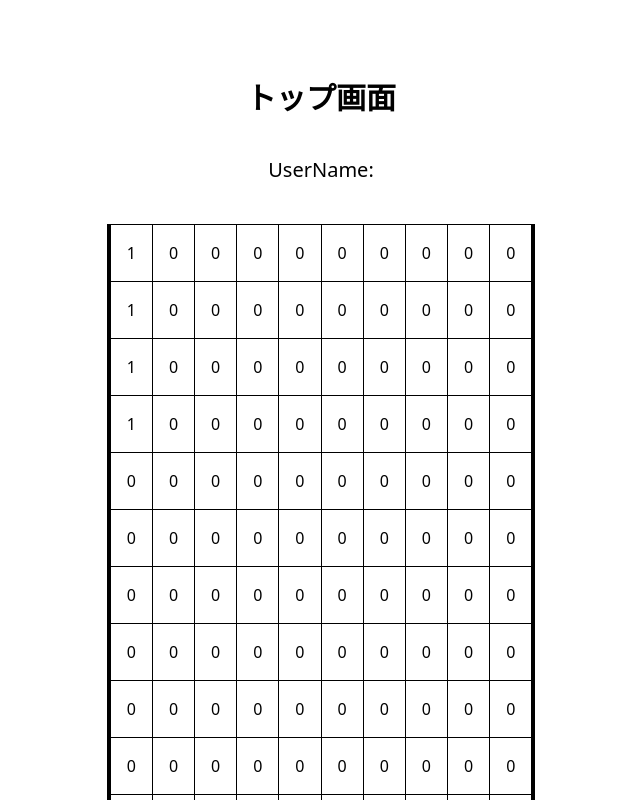
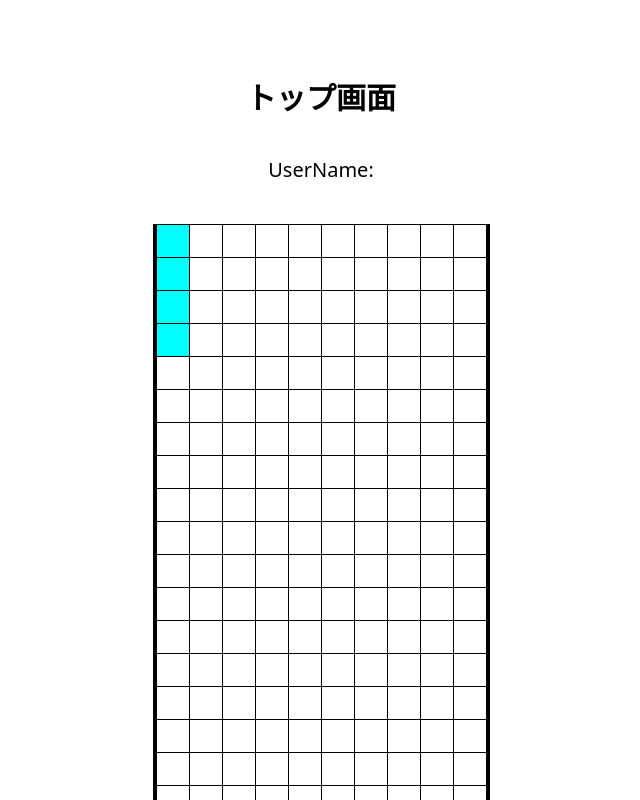
Before and after one commit to kawabata324/tetris, a Vue app: page /play in a window 1280 px wide. Shown: the top 800 px of the page, without its empty margins (319-959 px from the left). Built offline with nearby package versions, Linux system fonts and the light colour scheme.

Commit message:
[UPDATE]色で描画できるようになった

```diff
--- a/src/pages/PlayPage.vue
+++ b/src/pages/PlayPage.vue
@@ -11,21 +11,47 @@ const state = reactive({
 const rowNum = 20;
 const columnNum = 10;
 //20行の空の配列を定義 [[],[].....]
-  const fields: number[][] = new Array(rowNum);
+const fields: number[][] = new Array(rowNum);
 
-for (let step=0; step < rowNum; step++){
+for (let step = 0; step < rowNum; step++) {
   //[,,,,,,,,,] 10個の区切りがある配列を作成し fill methodで全てに０を入れるfieldColumnを作る
   const fieldColumn = new Array(columnNum).fill(0);
 
   //fields[0] に作成した０が10個入った配列を代入し、行ごとに管理できるようにする
-  fields[step] = fieldColumn
+  fields[step] = fieldColumn;
 }
 
 //画面の最上部の左端にIテトロミノを出現させる
-fields[0][0] = 1
-fields[1][0] = 1
-fields[2][0] = 1
-fields[3][0] = 1
+fields[0][0] = 1;
+fields[1][0] = 1;
+fields[2][0] = 1;
+fields[3][0] = 1;
+
+const classBlockColor = (y: number, x: number): string => {
+  const colorType = fields[y][x];
+  if (colorType > 0) {
+    switch (colorType) {
+      case 1:
+        return "block-i-light-blue";
+      case 2:
+        return "block-o-yellow";
+      case 3:
+        return "block-s-green";
+      case 4:
+        return "block-z-red";
+      case 5:
+        return "block-j-blue";
+      case 6:
+        return "block-l-orange";
+      case 7:
+        return "block-t-purple";
+      default:
+        return "";
+    }
+  } else {
+    return "";
+  }
+};
 
 //テトロミノの定義
 const tetrominos = [
@@ -53,7 +79,7 @@ const tetrominos = [
     [0, 4, 4],
   ],
   [
-    //5:J-テトロミノ藍色
+    //5:J-テトロミノ青色
     [0, 0, 5],
     [5, 5, 5],
   ],
@@ -80,11 +106,10 @@ const tetrominos = [
             <tr v-for="(row, y) in fields" :key="y">
               <td
                 v-for="(column, x) in row"
-                :key="() => `${x}${y}`"
+                :key="() => `${y}${x}`"
                 class="border border-black p-4"
-              >
-                {{ column }}
-              </td>
+                :class="classBlockColor(y,x)"
+              />
             </tr>
           </tbody>
         </table>
@@ -92,4 +117,27 @@ const tetrominos = [
     </div>
   </div>
 </template>
-<style scoped></style>
+<style scoped>
+.block-i-light-blue {
+  background-color: aqua;
+}
+.block-o-yellow {
+  background-color: yellow;
+}
+.block-s-green {
+  background-color: green;
+}
+.block-z-red {
+  background-color: red;
+}
+.block-j-blue {
+  background-color: blue;
+}
+.block-l-orange {
+  background-color: orange;
+}
+
+.block-t-purple {
+  background-color: purple;
+}
+</style>
```
